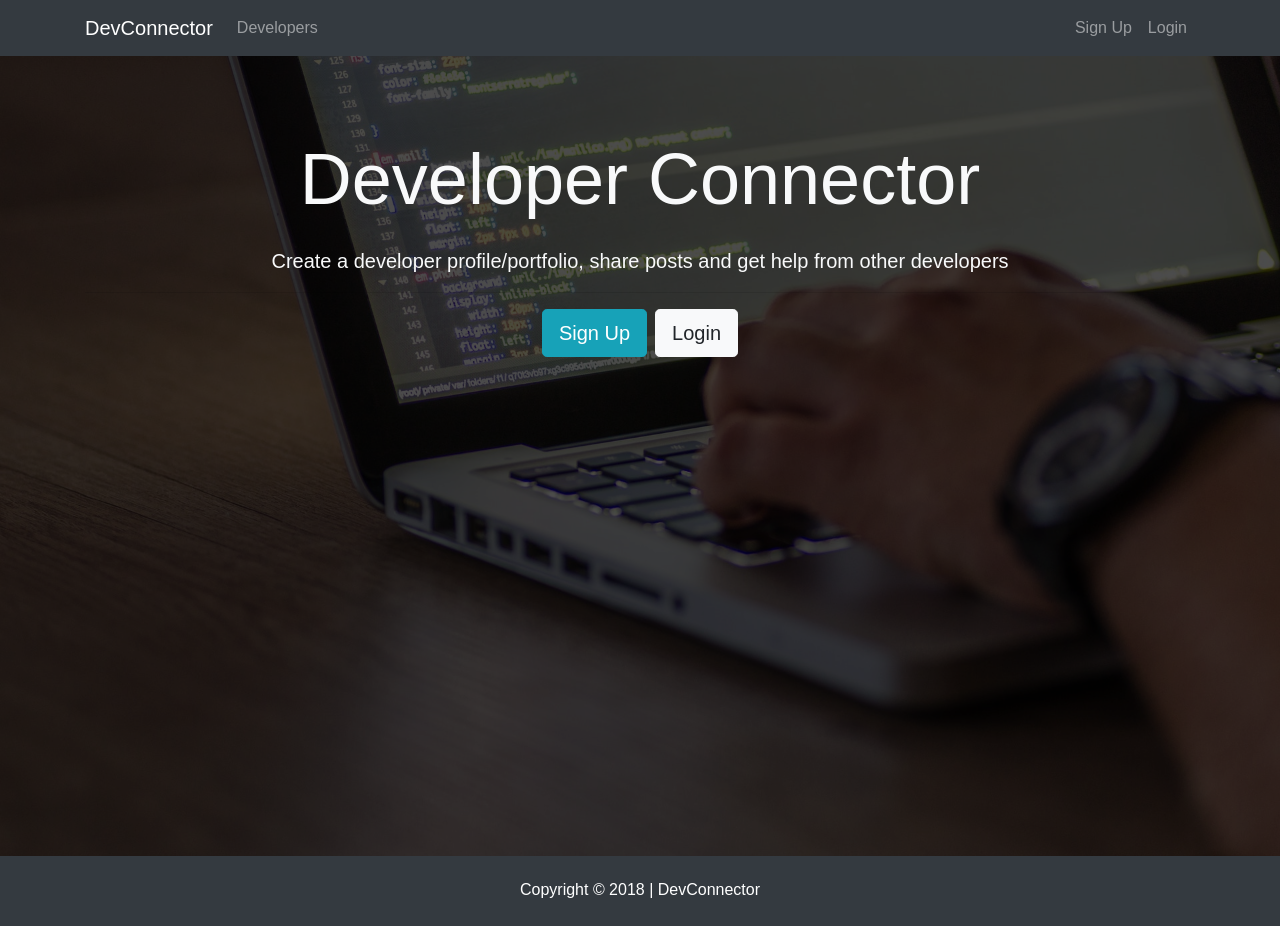
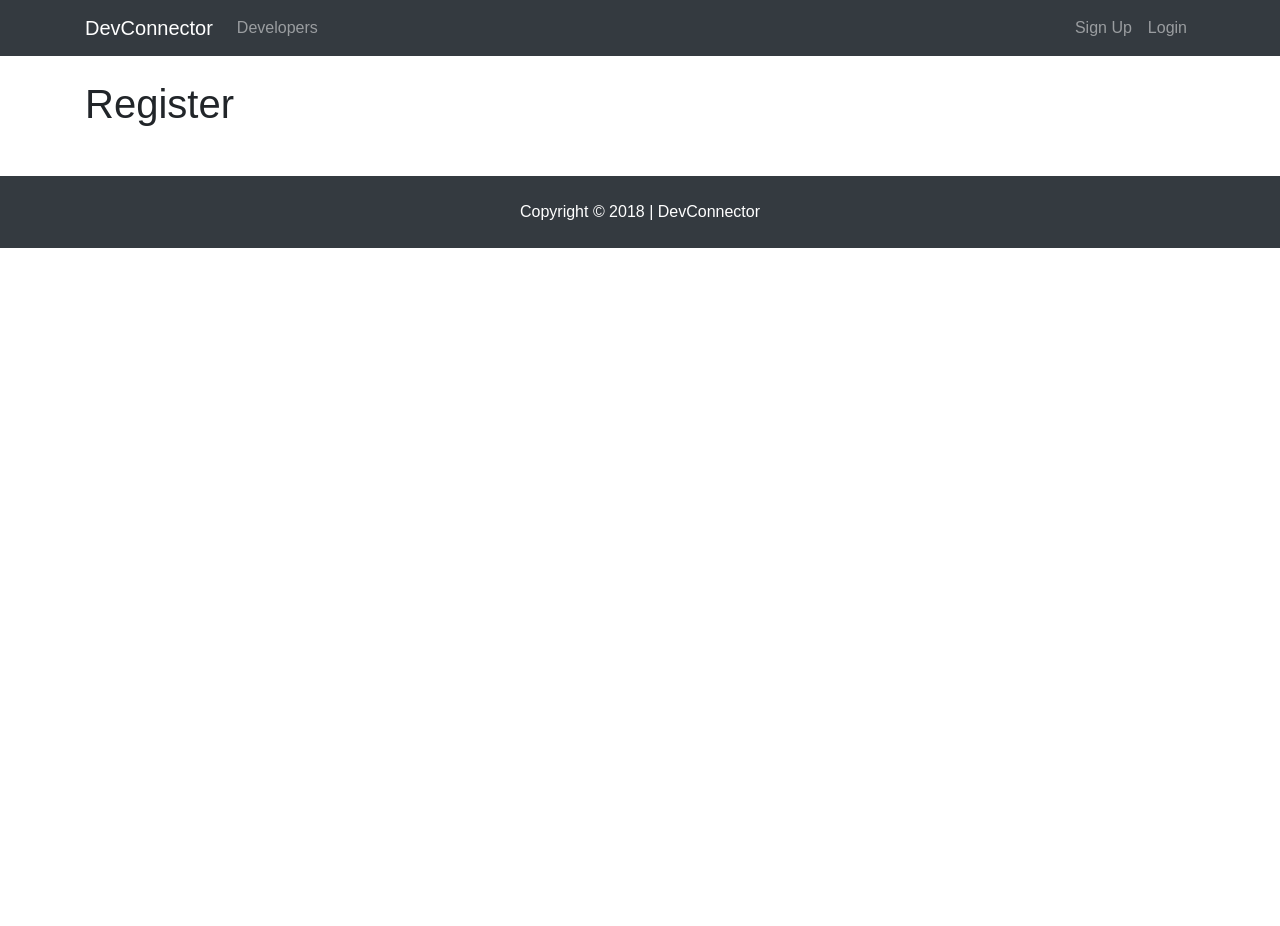
Before and after one commit to patelsaheb1219/DevConnector, a React (Create React App) app in the folder client/: page /register in a window 1280 px wide. After the commit the page ends 800 px from the top, so only its background shows below. Built offline with nearby package versions, Linux system fonts and the light colour scheme.

Commit message:
React router setup

```diff
--- a/client/package.json
+++ b/client/package.json
@@ -5,6 +5,7 @@
   "dependencies": {
     "react": "^16.5.1",
     "react-dom": "^16.5.1",
+    "react-router-dom": "^4.3.1",
     "react-scripts": "1.1.5"
   },
   "scripts": {
--- a/client/src/App.js
+++ b/client/src/App.js
@@ -1,18 +1,30 @@
 import React, { Component } from "react";
-import Navbar from './components/layout/Navbar';
-import Footer from './components/layout/Footer';
-import Landing from './components/layout/Landing';
+import { BrowserRouter as Router, Route } from "react-router-dom";
+
+import Navbar from "./components/layout/Navbar";
+import Footer from "./components/layout/Footer";
+import Landing from "./components/layout/Landing";
+import Register from "./components/auth/Register";
+import Login from "./components/auth/Login";
+
 
 import "./App.css";
+
 
 class App extends Component {
   render() {
     return (
-      <div className="App">
-        <Navbar />
-        <Landing />
-        <Footer />
-      </div>
+      <Router>
+        <div className="App">
+          <Navbar />
+          <Route exact path="/" component={Landing} />
+          <div className="container">
+            <Route exact path="/register" component={Register} />
+            <Route exact path="/login" component={Login} />
+          </div>
+          <Footer />
+        </div>
+      </Router>
     );
   }
 }
--- /dev/null
+++ b/client/src/components/auth/Login.js
@@ -0,0 +1,13 @@
+import React, { Component } from "react";
+
+class Login extends Component {
+  render() {
+    return (
+      <div>
+        <h1>Login</h1>
+      </div>
+    );
+  }
+}
+
+export default Login;
--- /dev/null
+++ b/client/src/components/auth/Register.js
@@ -0,0 +1,13 @@
+import React, { Component } from "react";
+
+class Register extends Component {
+  render() {
+    return (
+      <div>
+        <h1>Register</h1>
+      </div>
+    );
+  }
+}
+
+export default Register ;
--- a/client/src/components/layout/Landing.js
+++ b/client/src/components/layout/Landing.js
@@ -1,4 +1,5 @@
-import React, { Component } from 'react'
+import React, { Component } from "react";
+import { Link } from "react-router-dom";
 
 class Landing extends Component {
   render() {
@@ -9,19 +10,25 @@
           <div className="container">
             <div className="row">
               <div className="col-md-12 text-center">
-                <h1 className="display-3 mb-4">Developer Connector
-                </h1>
-                <p className="lead"> Create a developer profile/portfolio, share posts and get help from other developers</p>
+                <h1 className="display-3 mb-4">Developer Connector</h1>
+                <p className="lead">
+                  {" "}
+                  Create a developer profile/portfolio, share posts and get help
+                  from other developers
+                </p>
                 <hr />
-                <a href="register.html" className="btn btn-lg btn-info mr-2">Sign Up</a>
-                <a href="login.html" className="btn btn-lg btn-light">Login</a>
+                <Link to="/register" className="btn btn-lg btn-info mr-2">
+                  Sign Up
+                </Link>
+                <Link to="/login" className="btn btn-lg btn-light">
+                  Login
+                </Link>
               </div>
             </div>
           </div>
         </div>
       </div>
-
-    )
+    );
   }
 }
 export default Landing;
--- a/client/src/components/layout/Navbar.js
+++ b/client/src/components/layout/Navbar.js
@@ -1,4 +1,5 @@
 import React, { Component } from "react";
+import {Link} from 'react-router-dom';
 
 class Navbar extends Component {
   render() {
@@ -6,9 +7,9 @@
       // Navbar
       <nav className="navbar navbar-expand-sm navbar-dark bg-dark mb-4">
         <div className="container">
-          <a className="navbar-brand" href="landing.html">
+          <Link className="navbar-brand" to="/">
             DevConnector
-          </a>
+          </Link>
           <button
             className="navbar-toggler"
             type="button"
@@ -21,23 +22,22 @@
           <div className="collapse navbar-collapse" id="mobile-nav">
             <ul className="navbar-nav mr-auto">
               <li className="nav-item">
-                <a className="nav-link" href="profiles.html">
-                  {" "}
+                <Link className="nav-link" to="/profiles">
                   Developers
-                </a>
+                </Link>
               </li>
             </ul>
 
             <ul className="navbar-nav ml-auto">
               <li className="nav-item">
-                <a className="nav-link" href="register.html">
+                <Link className="nav-link" to="/register">
                   Sign Up
-                </a>
+                </Link>
               </li>
               <li className="nav-item">
-                <a className="nav-link" href="login.html">
+                <Link className="nav-link" to="/login">
                   Login
-                </a>
+                </Link>
               </li>
             </ul>
           </div>
```
Also changed, not shown: 1 other file (tests, documents, lock files or other folders).
